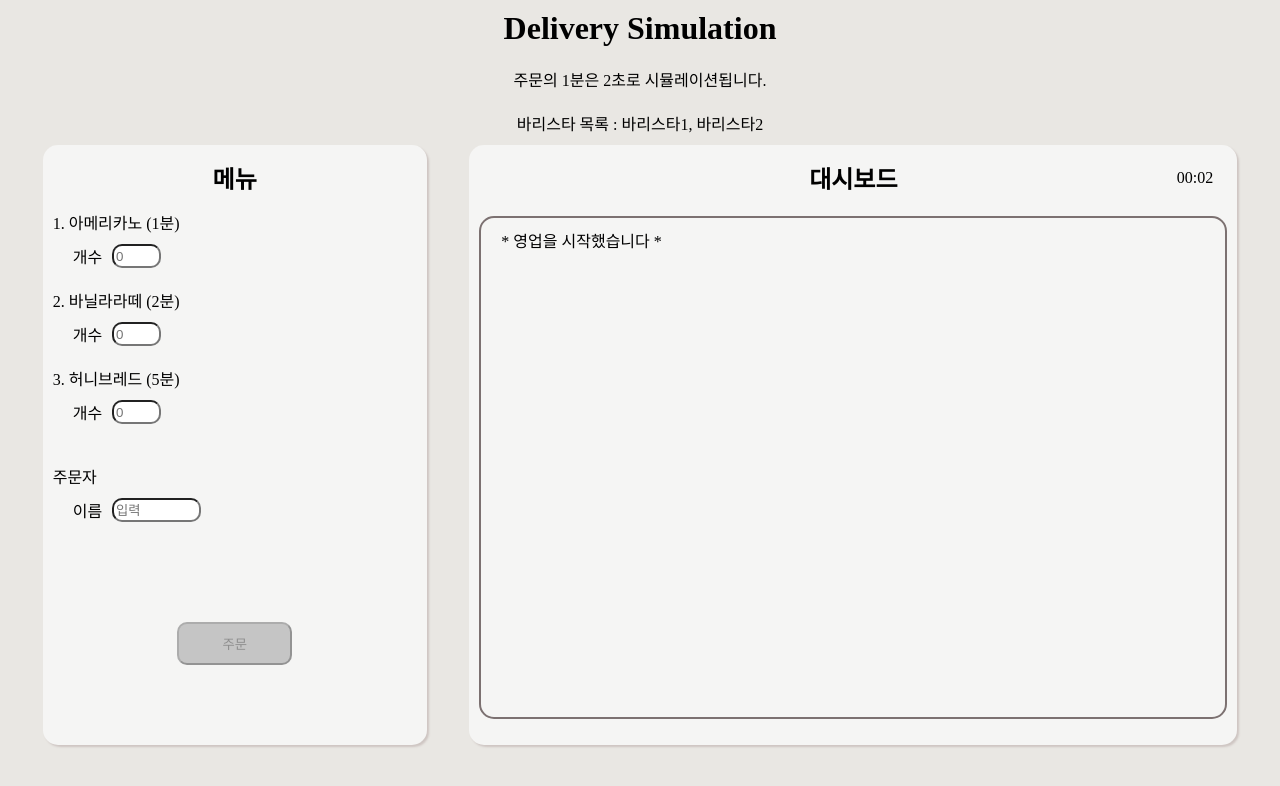
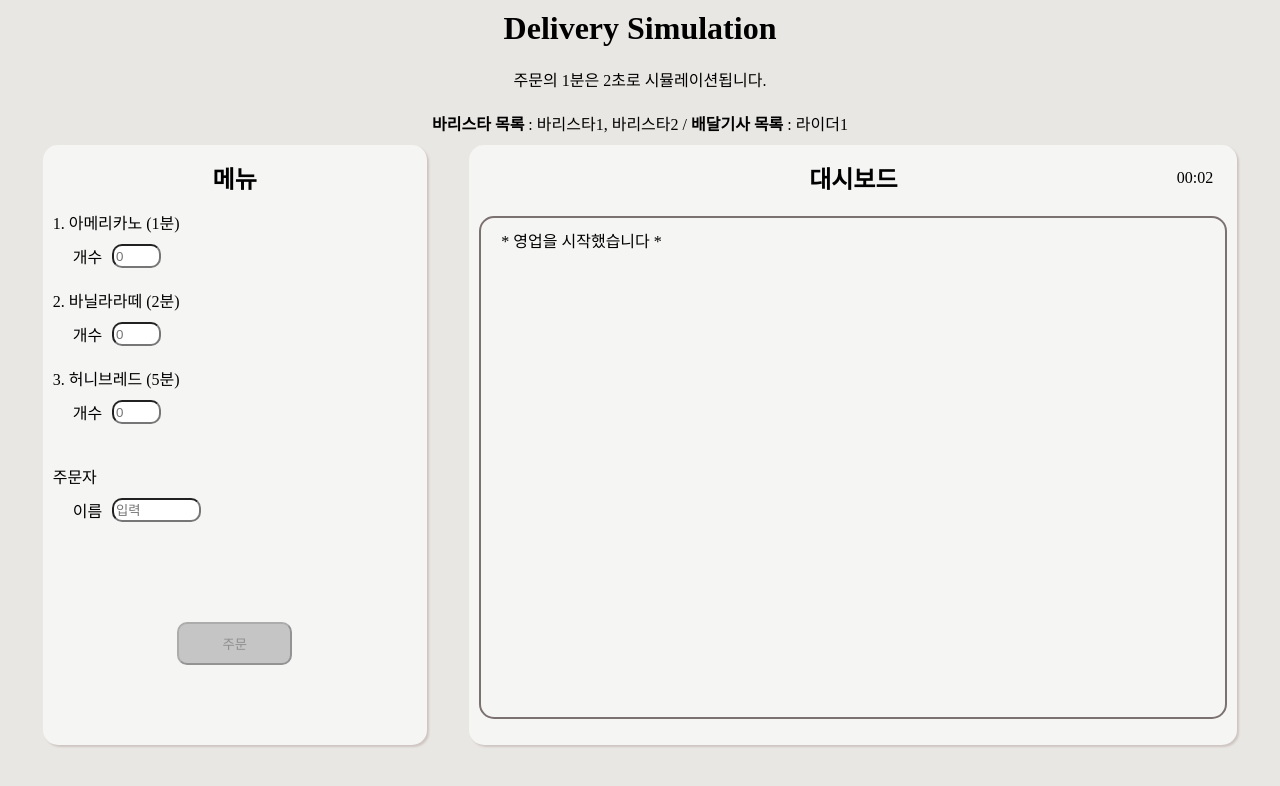
Before and after one commit to iHoHyeon/delivery-simulation-JS, a website with bundled scripts: page src/index.html in a window 1280 px wide. Built offline with nearby package versions, Linux system fonts and the light colour scheme.

Commit message:
feat: rider 객체 생성 및 manager가 고용하도록 구현

```diff
--- a/src/index.html
+++ b/src/index.html
@@ -11,7 +11,9 @@
   <body>
     <div class="title">Delivery Simulation</div>
     <div class="description">주문의 1분은 2초로 시뮬레이션됩니다.</div>
-    <div class="description">바리스타 목록 : 바리스타1, 바리스타2</div>
+    <div class="description">
+      <span><b>바리스타 목록</b> : 바리스타1, 바리스타2 / </span> <span><b>배달기사 목록</b> : 라이더1</span>
+    </div>
     <div class="container"></div>
   </body>
 </html>
--- a/src/javascripts/index.js
+++ b/src/javascripts/index.js
@@ -1,8 +1,9 @@
+import Barista from './components/barista.js';
+import DashBoard from './components/dashboard.js';
+import Manager from './components/manager.js';
 import MyEventEmitter from './components/myEventEmitter.js';
 import POS from './components/pos.js';
-import Manager from './components/manager.js';
-import Barista from './components/barista.js';
-import DashBoard from './components/dashboard.js';
+import Rider from './components/riders.js';
 
 const eventEmitter = new MyEventEmitter();
 
@@ -11,7 +12,9 @@ const dashBoard = new DashBoard(eventEmitter);
 const manager = new Manager(eventEmitter, pos);
 const barista1 = new Barista(eventEmitter, '바리스타1');
 const barista2 = new Barista(eventEmitter, '바리스타2');
+const rider1 = new Rider(eventEmitter, '라이더1');
 manager.hireBaristas(barista1, barista2);
+manager.hireRiders(rider1);
 
 const setLayout = () => {
   const container = document.querySelector('.container');
```
